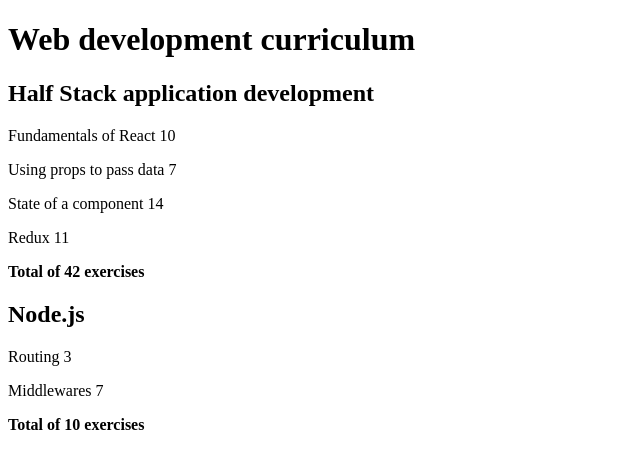
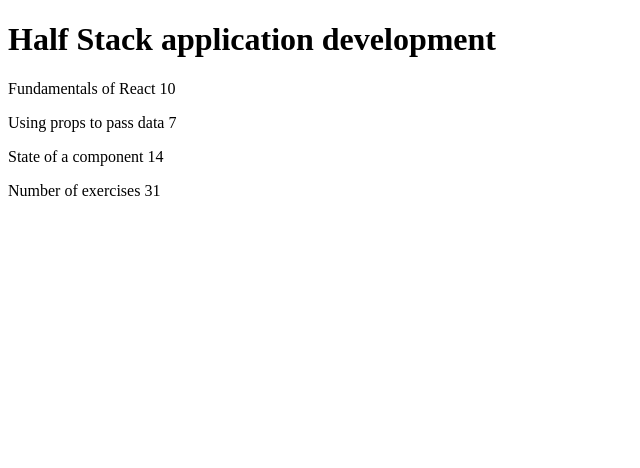
Before and after one commit to judithrea/Full-Stack-Open, a React (Vite) app in the folder part 1/courseinfo/: page / in a window 1280 px wide. Shown: the top 468 px of the page, without its empty margins (0-640 px from the left). Built offline with nearby package versions, Linux system fonts and the light colour scheme.

Commit message:
returned courseinfo to earlier commit for part 1

```diff
--- a/part 1/courseinfo/src/App.jsx
+++ b/part 1/courseinfo/src/App.jsx
@@ -1,55 +1,59 @@
-import Courses from './components/Courses'
+const Header = ({course}) => {
+  return (
+    <div>
+      <h1>{course.name}</h1>
+    </div>
+  )
+}
+
+const Part = ({part, exercise}) => {
+  return (
+    <div>
+      <p>{part} {exercise}</p>
+    </div>
+  )
+}
+
+const Content = ({course}) => {
+    return (
+      <div>
+        <Part part={course.parts[0].name} exercise={course.parts[0].exercises}/>
+        <Part part={course.parts[1].name} exercise={course.parts[1].exercises}/>
+        <Part part={course.parts[2].name} exercise={course.parts[2].exercises}/>
+      </div>
+    )
+  }
+
+const Total = ({course}) => {
+  return (
+    <p>Number of exercises {course.parts[0].exercises + course.parts[1].exercises + course.parts[2].exercises}</p>
+  )
+}
 
 const App = () => {
-  const courses = [
-    {
+  const course = {
     name: 'Half Stack application development',
-      id: 1,
     parts: [
       {
         name: 'Fundamentals of React',
-          exercises: 10,
-          id: 1
+        exercises: 10
       },
       {
         name: 'Using props to pass data',
-          exercises: 7,
-          id: 2
+        exercises: 7
       },
       {
         name: 'State of a component',
-          exercises: 14,
-          id: 3
-        },
-        {
-          name: 'Redux',
-          exercises: 11,
-          id: 4
-        }
-      ]
-    },
-    {
-      name: 'Node.js',
-      id: 2,
-      parts: [
-        {
-          name: 'Routing',
-          exercises: 3,
-          id: 1
-        },
-        {
-          name: 'Middlewares',
-          exercises: 7,
-          id: 2
+        exercises: 14
       }
     ]
   }
-  ]
 
   return (
     <div>
-      <h1>Web development curriculum</h1>
-      <Courses courses={courses} />
+      <Header course={course}/>
+      <Content course={course}/>
+      <Total course={course}/>
     </div>
   )
 }
--- a/part 1/courseinfo/src/components/Courses.jsx
+++ /dev/null
@@ -1,51 +0,0 @@
-const Courses = ({ courses }) => {
-  return (
-    <div>
-      {courses.map(course =>
-      <div key={course.id}>
-        <Header name={course.name}/>
-        <Content parts={course.parts}/>
-        <Total parts={course.parts}/>
-      </div>
-      )}
-    </div>
-  )
-}
-
-const Header = ({name}) => {
-  return (
-    <div>
-      <h2>{name}</h2>
-    </div>
-  )
-}
-
-const Part = ({part, exercise}) => {
-  return (
-    <div>
-      <p>{part} {exercise}</p>
-    </div>
-  )
-}
-
-const Content = ({parts}) => {
-    return (
-      <div>
-        {parts.map(part =>
-          <div key={part.id}>
-            <Part part={part.name} exercise={part.exercises}/>
-          </div>
-        )}
-      </div>
-    )
-  }
-
-const Total = ({parts}) => {
-    const exercises = parts.map(obj => obj.exercises)
-    const total = exercises.reduce((sum, num) => sum + num, 0)
-  return (
-    <b>Total of {total} exercises</b>
-  )
-}
-
-export default Courses
```
Lines whose indentation alone changed are shown as unchanged.
